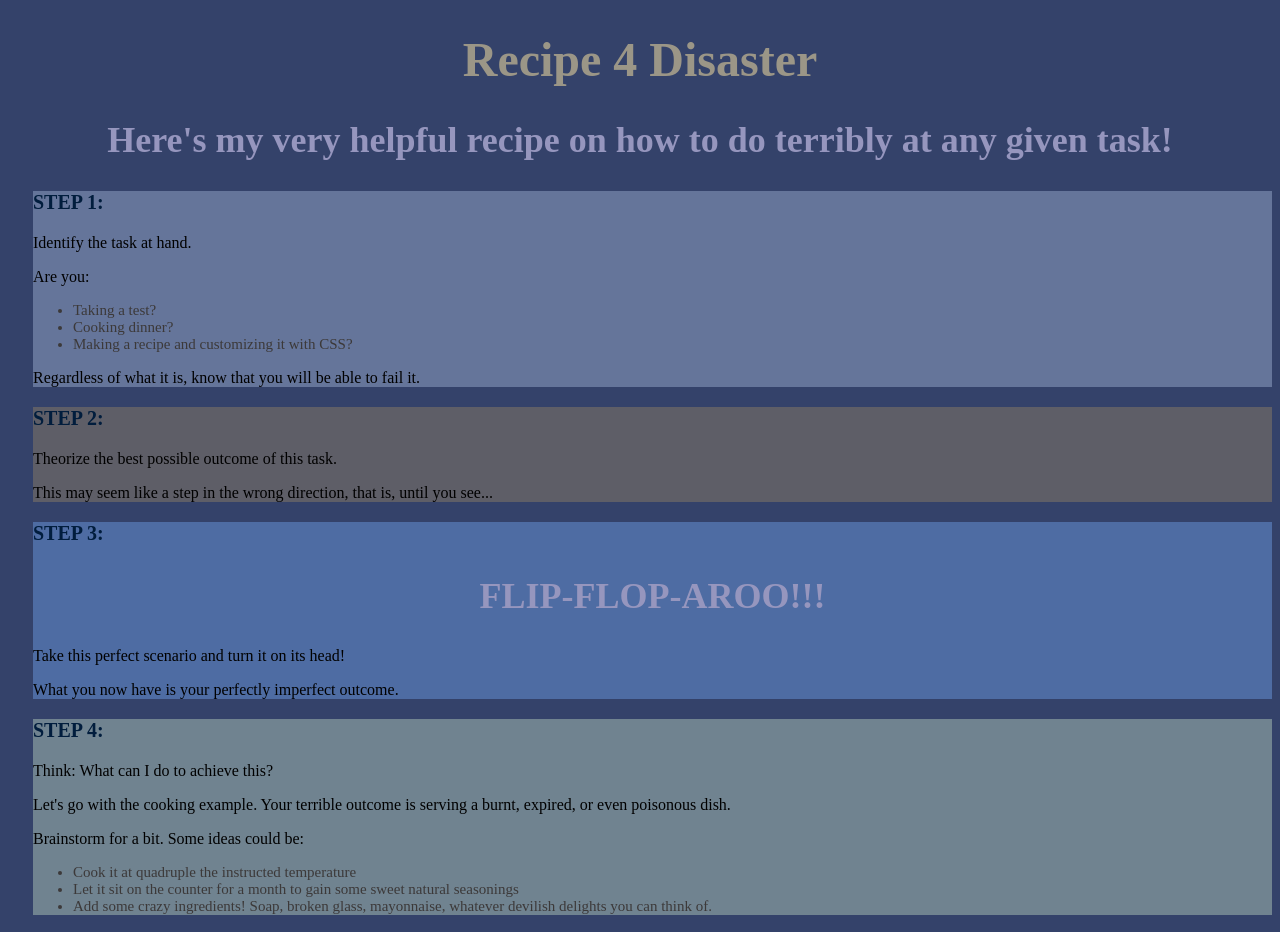
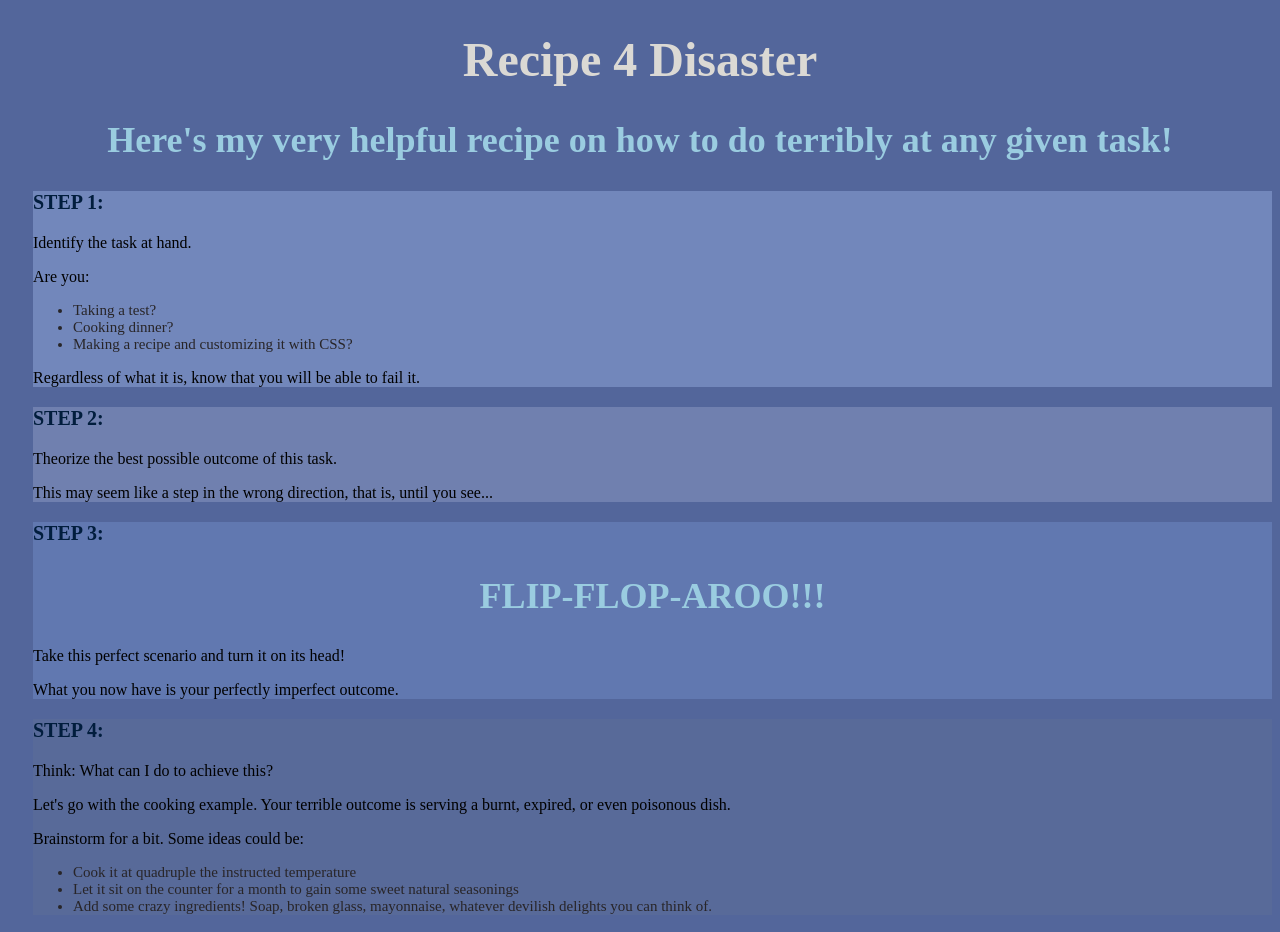
Before and after one commit to IACS-26-27/web-design-1-recipe-assignment-cereal3000, a website: page index.html in a window 1280 px wide. Shown: the top 932 px of the page. Drawn offline with Linux system fonts and the light colour scheme.

Commit message:
better colors

```diff
--- a/styles.css
+++ b/styles.css
@@ -1,10 +1,10 @@
 /* these are the variables I had to add for color and if you couldn't tell, I don't like it */
 :root {
---idontlikethis: rgb(52, 66, 106);
---idislikethis: rgb(155, 150, 135);
---idontenjoythis: rgb(150, 150, 190);
+--idontlikethis: rgb(83, 102, 155);
+--idislikethis: rgb(219, 217, 212);
+--idontenjoythis: rgb(154, 204, 224);
 --idespisethis: rgb(1, 29, 61);
---okaymaybenotdespisebutidontlikeit: rgb(60, 57, 57);
+--okaymaybenotdespisebutidontlikeit: rgb(40, 37, 40);
 }
 
 h1 {
@@ -38,26 +38,26 @@ body {
 }
 
 .step1 {
-  background-color: rgb(101, 117, 154);
+  background-color: rgba(145, 167, 219, 0.5);
   margin-left: 25px;
 }
 
 .step2 {
-  background-color: rgb(94, 94, 103);
+  background-color: rgba(231, 231, 254, 0.2);
   margin-left: 25px;
 }
 
 .step3 {
-  background-color: rgb(78, 108, 163);
+  background-color: rgba(130, 163, 224, 0.3);
   margin-left: 25px;
 }
 
 .step4 {
-  background-color: rgb(112, 131, 144);
+  background-color: rgba(112, 131, 144, 0.15);
   margin-left: 25px;
 }
 
 .step5 {
-  background-color: rgba(123, 149, 139, 0.3);
+  background-color: rgba(123, 149, 139, 0.15);
   margin-left: 25px;
 }
```
